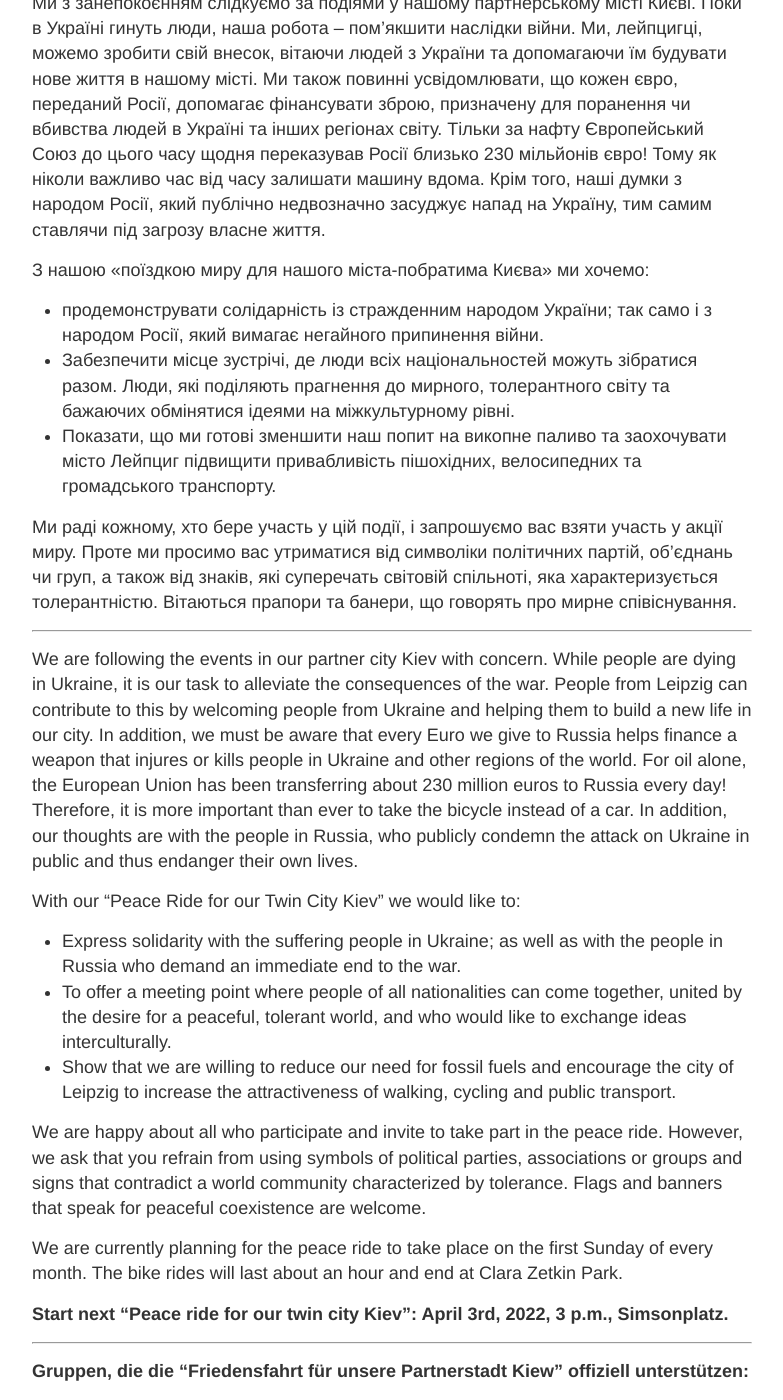
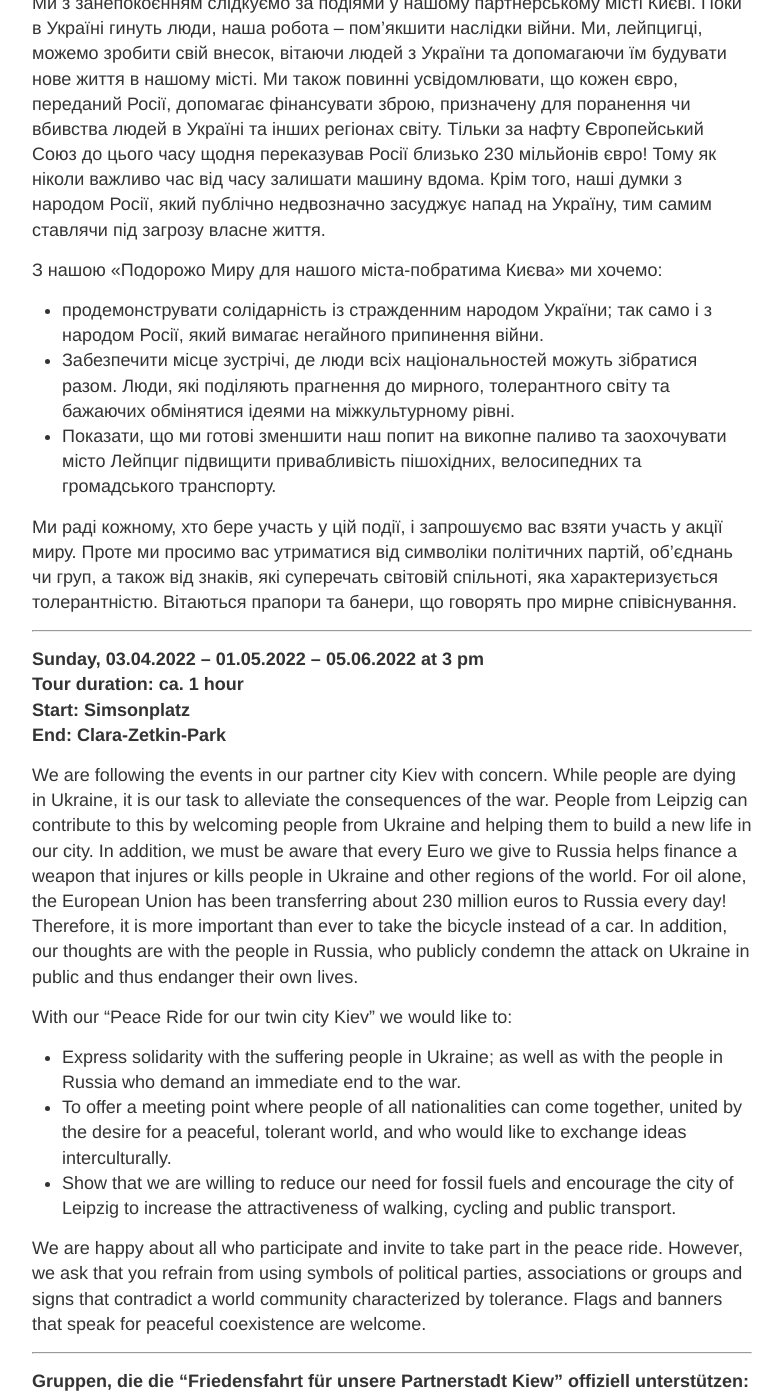
Before and after one commit to s4f-leipzig/s4f-leipzig.github.io, a Jekyll site: the page built from Friedensfahrt.md, in a window 1280 px wide and 1400 px high, scrolled down 1486 px. Shown: the whole window, without its empty margins (248-1031 px from the left). Built offline with Jekyll 4.4.1, drawn with Linux system fonts in a browser that asks for light colours.

Commit message:
Update Friedensfahrt.md

```diff
--- a/Friedensfahrt.md
+++ b/Friedensfahrt.md
@@ -42,7 +42,7 @@ Wir freuen uns über alle, die teilnehmen und zur Teilnahme an der Friedensfahrt
 
 Ми з занепокоєнням слідкуємо за подіями у нашому партнерському місті Києві. Поки в Україні гинуть люди, наша робота – пом’якшити наслідки війни. Ми, лейпцигці, можемо зробити свій внесок, вітаючи людей з України та допомагаючи їм будувати нове життя в нашому місті. Ми також повинні усвідомлювати, що кожен євро, переданий Росії, допомагає фінансувати зброю, призначену для поранення чи вбивства людей в Україні та інших регіонах світу. Тільки за нафту Європейський Союз до цього часу щодня переказував Росії близько 230 мільйонів євро! Тому як ніколи важливо час від часу залишати машину вдома. Крім того, наші думки з народом Росії, який публічно недвозначно засуджує напад на Україну, тим самим ставлячи під загрозу власне життя.
 
-З нашою «поїздкою миру для нашого міста-побратима Києва» ми хочемо:
+З нашою «Подорожo Mиру для нашого міста-побратима Києва» ми хочемо:
 <ul>
 <li>продемонструвати солідарність із стражденним народом України; так само і з народом Росії, який вимагає негайного припинення війни.</li>
 <li>Забезпечити місце зустрічі, де люди всіх національностей можуть зібратися разом. Люди, які поділяють прагнення до мирного, толерантного світу та бажаючих обмінятися ідеями на міжкультурному рівні.</li>
@@ -51,12 +51,16 @@ Wir freuen uns über alle, die teilnehmen und zur Teilnahme an der Friedensfahrt
 
 Ми раді кожному, хто бере участь у цій події, і запрошуємо вас взяти участь у акції миру. Проте ми просимо вас утриматися від символіки політичних партій, об’єднань чи груп, а також від знаків, які суперечать світовій спільноті, яка характеризується толерантністю. Вітаються прапори та банери, що говорять про мирне співіснування.
 
+<hr>
 
-<hr>
+<b>Sunday, 03.04.2022 – 01.05.2022 – 05.06.2022 at 3 pm<br>
+Tour duration: ca. 1 hour<br>
+Start: Simsonplatz<br>
+End: Clara-Zetkin-Park</b>
 
 We are following the events in our partner city Kiev with concern. While people are dying in Ukraine, it is our task to alleviate the consequences of the war. People from Leipzig can contribute to this by welcoming people from Ukraine and helping them to build a new life in our city. In addition, we must be aware that every Euro we give to Russia helps finance a weapon that injures or kills people in Ukraine and other regions of the world. For oil alone, the European Union has been transferring about 230 million euros to Russia every day! Therefore, it is more important than ever to take the bicycle instead of a car. In addition, our thoughts are with the people in Russia, who publicly condemn the attack on Ukraine in public and thus endanger their own lives.
 
-With our "Peace Ride for our Twin City Kiev" we would like to:
+With our "Peace Ride for our twin city Kiev" we would like to:
 <ul>
 <li>Express solidarity with the suffering people in Ukraine; as well as with the people in Russia who demand an immediate end to the war.</li>
 <li>To offer a meeting point where people of all nationalities can come together, united by the desire for a peaceful, tolerant world, and who would like to exchange ideas interculturally.</li>
@@ -64,10 +68,6 @@ With our "Peace Ride for our Twin City Kiev" we would like to:
 </ul>
 
 We are happy about all who participate and invite to take part in the peace ride. However, we ask that you refrain from using symbols of political parties, associations or groups and signs that contradict a world community characterized by tolerance. Flags and banners that speak for peaceful coexistence are welcome.
-
-We are currently planning for the peace ride to take place on the first Sunday of every month. The bike rides will last about an hour and end at Clara Zetkin Park.
-
-<b>Start next "Peace ride for our twin city Kiev": April 3rd, 2022, 3 p.m., Simsonplatz.</b>
 
 <hr>
 
```
